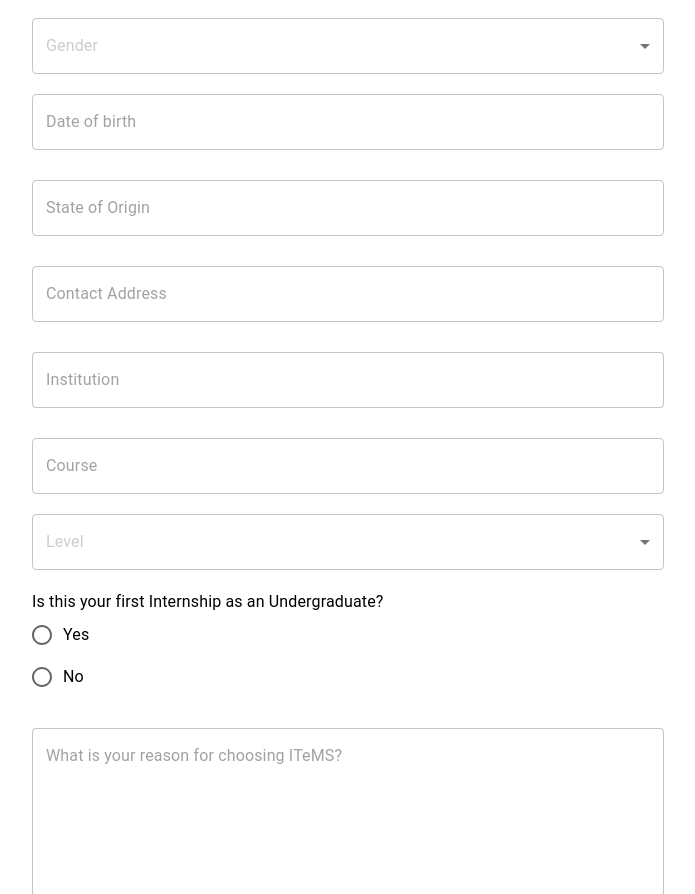
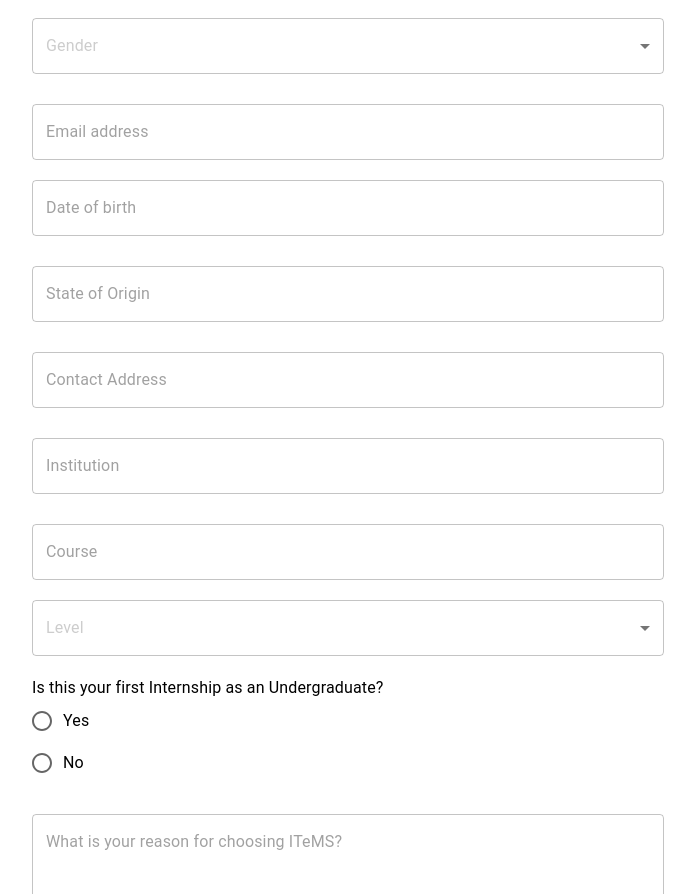
Before and after one commit to Seundave/UI-internship-form_frontend, a React (Vite) app: page / in a window 1280 px wide. Shown: the part 849-1743 px from the top of the page, without its empty margins (292-987 px from the left). Built offline with nearby package versions, Linux system fonts and the light colour scheme.

Commit message:
added some schemas for validation

```diff
--- a/src/component/InternForm.jsx
+++ b/src/component/InternForm.jsx
@@ -322,6 +322,19 @@ const InternForm = () => {
                   {errors.gender?.message}
                 </Typography>
               </Grid>
+              <Grid item xs={12} sm={12} sx={{ marginTop: "20px" }}>
+                {/* <label>Middle name</label> */}
+                <TextField
+                  name="email"
+                  placeholder="Email address"
+                  sx={{ marginTop: "10px" }}
+                  {...register("email")}
+                  fullWidth
+                />
+                <Typography sx={{ color: "red" }}>
+                  {errors.email?.message}
+                </Typography>
+              </Grid>
 
               <Grid item xs={12} sm={12}>
                 <LocalizationProvider dateAdapter={AdapterDayjs}>
--- a/src/validation/formSchema.jsx
+++ b/src/validation/formSchema.jsx
@@ -30,6 +30,7 @@ export const formSchema = yup.object().shape({
     firstname: yup.string().required("First name is required"),
     middlename: yup.string().required("Middle name is required"),
     gender: yup.string().required("Gender is required"),
+    email: yup.string().required("Email address is required"),
     yearofbirth: yup.date().typeError("Date of birth is required"),
     stateoforigin: yup.string().required("State of origin is required"),
     contactaddress: yup.string().required("Contact address is required"),
@@ -37,9 +38,9 @@ export const formSchema = yup.object().shape({
     course: yup.string().required("Course is required"),
     level: yup.number().required("Level is required"),
     firstinternship: yup.string().required("Pick an option"),
-    // year: yup.number().when("firstinternship", {is: (value)=> value === "no", then: ()=> yup.number().required(), otherwise:()=> yup.number()}),
-    // duration: yup.string().when("firstinternship", {is: (value)=> value === "no", then: ()=> yup.string().required(), otherwise:()=> yup.string()}),
-    // organization: yup.string().when("firstinternship", {is: (value)=> value === "no", then: ()=> yup.string().required(), otherwise:()=> yup.string()}),
+    year: yup.number().when("firstinternship", {is: (value)=> value === "no", then: ()=> yup.number().required(), otherwise:()=> yup.number()}),
+    duration: yup.string().when("firstinternship", {is: (value)=> value === "no", then: ()=> yup.string().required(), otherwise:()=> yup.string()}),
+    organization: yup.string().when("firstinternship", {is: (value)=> value === "no", then: ()=> yup.string().required(), otherwise:()=> yup.string()}),
     // duration: yup.string().required("Duration is required"),
     // organization: yup.string().required("Organization is required"),
     interest: yup
```
